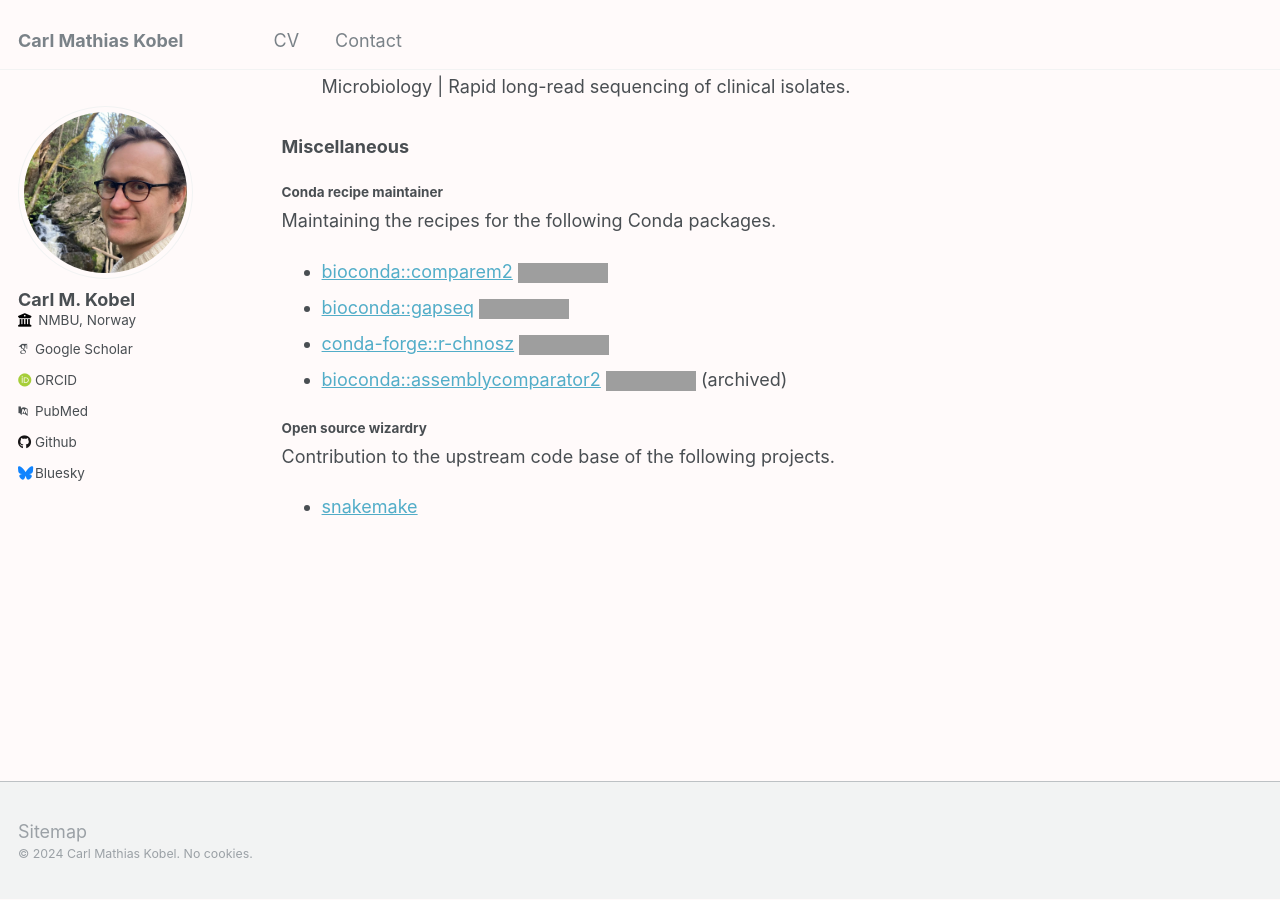
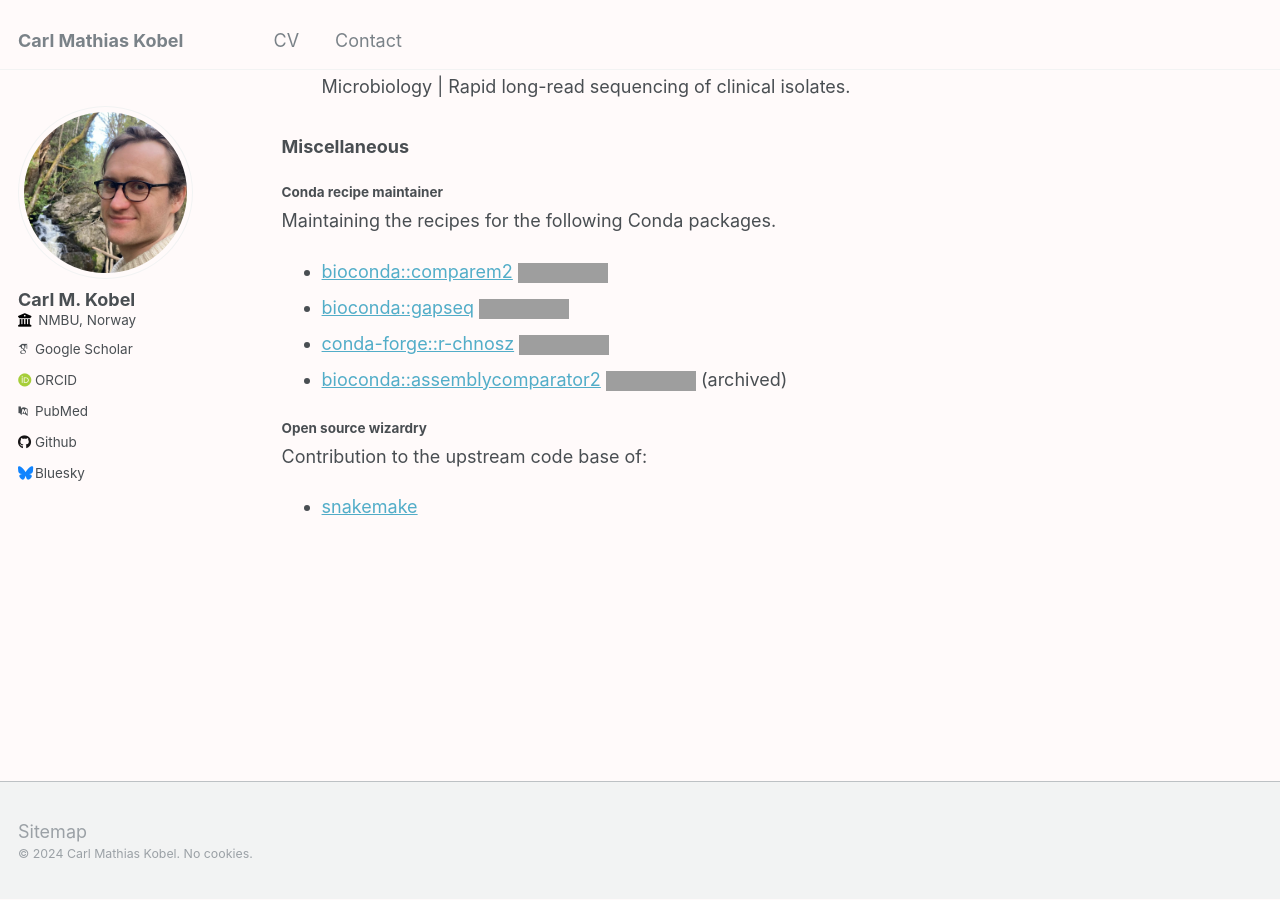
Before and after one commit to cmkobel/cmkobel.github.io, a Jekyll site: the page built from _pages/about.md, in a window 1280 px wide and 900 px high, scrolled down 1412 px. Built offline with Jekyll 4.4.1, drawn with Linux system fonts in a browser that asks for light colours; some web fonts are replaced; grey boxes are pictures that could not be loaded.

Commit message:
Update about.md

```diff
--- a/_pages/about.md
+++ b/_pages/about.md
@@ -49,6 +49,6 @@ Maintaining the recipes for the following Conda packages.
 
 #### Open source wizardry
 
-Contribution to the upstream code base of the following projects.
+Contribution to the upstream code base of:
 
   - [snakemake](https://snakemake.github.io/)
```
